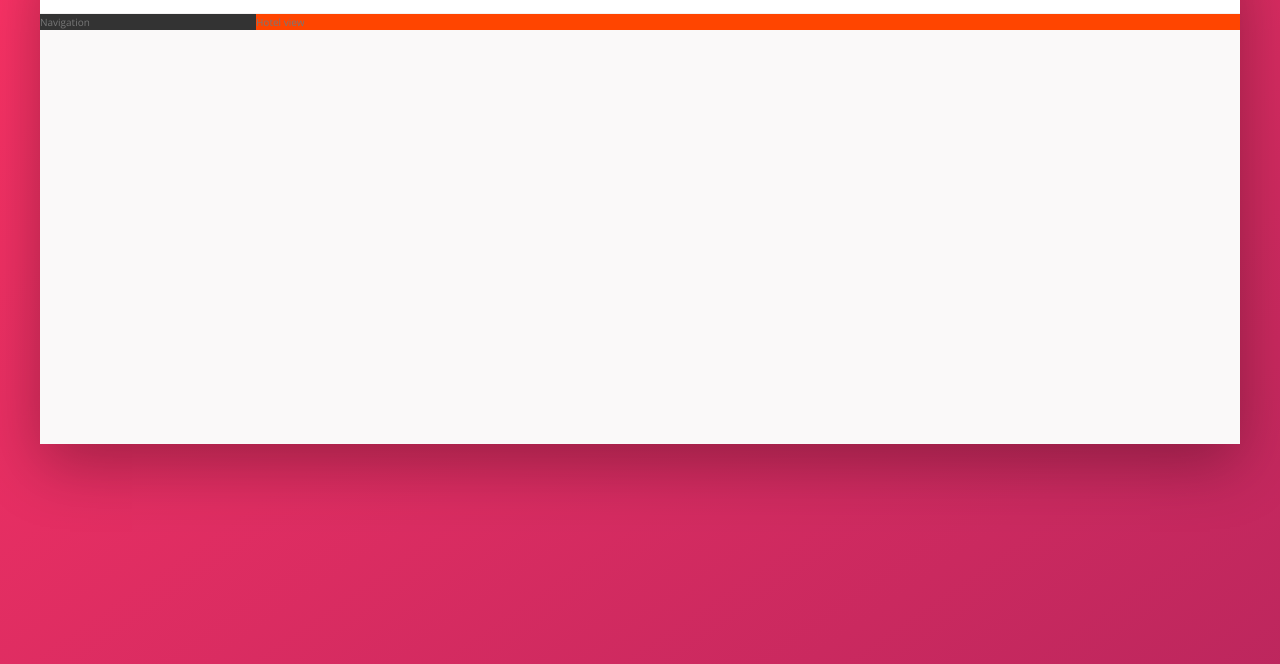
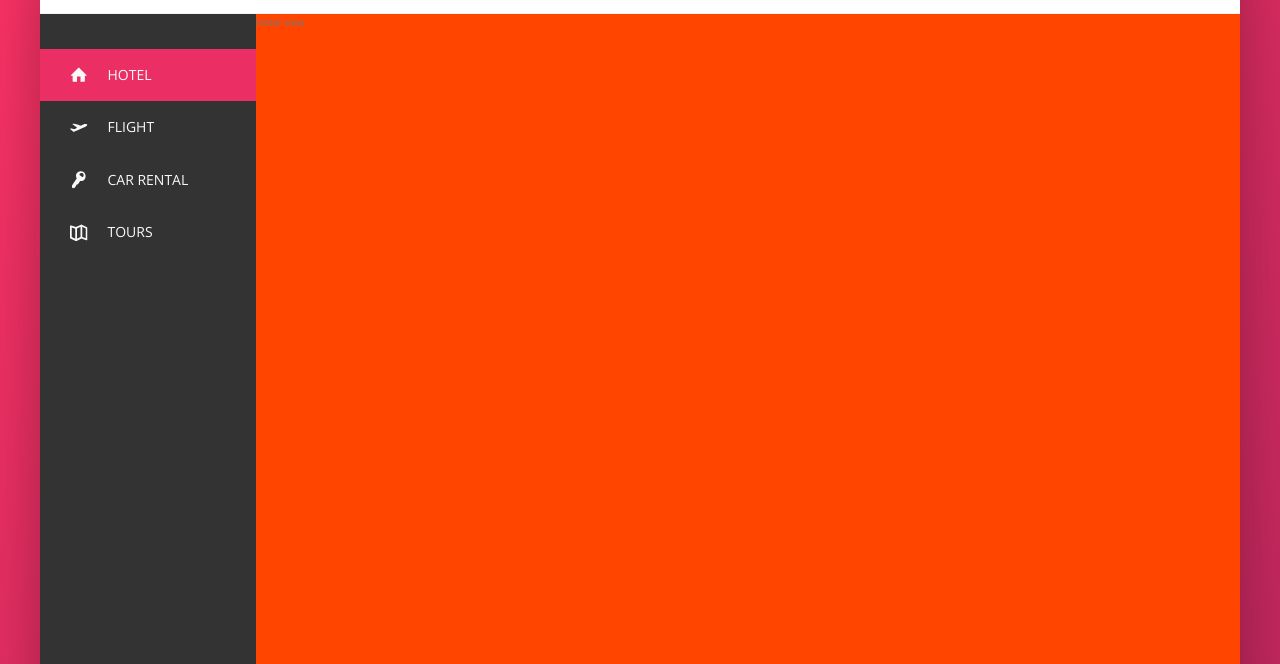
Before and after one commit to rudovik/trillo, a website: page index.html in a window 1280 px wide. Shown: the part 136-800 px from the top of the page. Drawn offline with nearby package versions, Linux system fonts and the light colour scheme.

Commit message:
Sidebar navigation is addded.

```diff
--- a/index.html
+++ b/index.html
@@ -54,8 +54,45 @@
           </div>
         </nav>
       </header>
+
       <div class="content">
-        <nav class="sidebar">Navigation</nav>
+        <nav class="sidebar">
+          <ul class="side-nav">
+            <li class="side-nav__item side-nav__item--active">
+              <a href="#" class="side-nav__link">
+                <svg class="side-nav__icon">
+                  <use xlink:href="img/sprite.svg#icon-home"></use>
+                </svg>
+                <span>Hotel</span>
+              </a>
+            </li>
+            <li class="side-nav__item">
+              <a href="#" class="side-nav__link">
+                <svg class="side-nav__icon">
+                  <use xlink:href="img/sprite.svg#icon-aircraft-take-off"></use>
+                </svg>
+                <span>Flight</span>
+              </a>
+            </li>
+            <li class="side-nav__item">
+              <a href="#" class="side-nav__link">
+                <svg class="side-nav__icon">
+                  <use xlink:href="img/sprite.svg#icon-key"></use>
+                </svg>
+                <span>Car Rental</span>
+              </a>
+            </li>
+            <li class="side-nav__item">
+              <a href="#" class="side-nav__link">
+                <svg class="side-nav__icon">
+                  <use xlink:href="img/sprite.svg#icon-map"></use>
+                </svg>
+                <span>Tours</span>
+              </a>
+            </li>
+          </ul>
+          <div class="legal">&copy; 2012 by trillo. All rights reserved.</div>
+        </nav>
         <main class="hotel-view">Hotel view</main>
       </div>
     </div>
--- a/sass/_components.scss
+++ b/sass/_components.scss
@@ -114,3 +114,72 @@
     margin-right: 1rem;
   }
 }
+
+///////////////////////////////////////@at-root
+// SIDE NAVIGATION
+.side-nav {
+  font-size: 1.4rem;
+  list-style: none;
+  margin-top: 3.5rem;
+
+  &__item {
+    position: relative;
+    &:not(:last:child) {
+      margin-bottom: 0.5rem;
+    }
+  }
+
+  &__item::before {
+    content: '';
+    position: absolute;
+    top: 0;
+    left: 0;
+    height: 100%;
+    width: 3px;
+    background-color: var(--color-primary);
+    transform: scaleY(0);
+    transition: transform 0.2s, width 0.4s cubic-bezier(1, 0, 0, 1) 0.2s,
+      background-color 0.1s;
+  }
+
+  &__item:hover::before,
+  &__item--active::before {
+    transform: scaleY(1);
+    width: 100%;
+  }
+
+  &__item:active::before {
+    background-color: var(--color-primary-light);
+  }
+
+  &__link:link,
+  &__link:visited {
+    color: var(--color-grey-light-1);
+    text-decoration: none;
+    text-transform: uppercase;
+    display: block;
+    padding: 1.5rem 3rem;
+    position: relative;
+    z-index: 10;
+    outline: none;
+
+    display: flex;
+    align-items: center;
+  }
+
+  &__icon {
+    width: 1.75rem;
+    height: 1.75rem;
+    margin-right: 2rem;
+    fill: currentColor;
+  }
+}
+
+///////////////////////////////////////@at-root
+// LEGAL TEXT
+.legal {
+  font-size: 1.2rem;
+  color: var(--color-grey-light-4);
+  text-align: center;
+  padding: 2.5rem;
+}
--- a/sass/_layout.scss
+++ b/sass/_layout.scss
@@ -24,10 +24,14 @@
 .sidebar {
   background-color: var(--color-grey-dark-1);
   flex: 0 0 18%;
+  display: flex;
+  flex-direction: column;
+  justify-content: space-between;
 }
 
 .hotel-view {
   background-color: #fff;
   background-color: orangered;
   flex: 1;
+  height: 80rem;
 }
```
Also changed, not shown: css/style.css.
